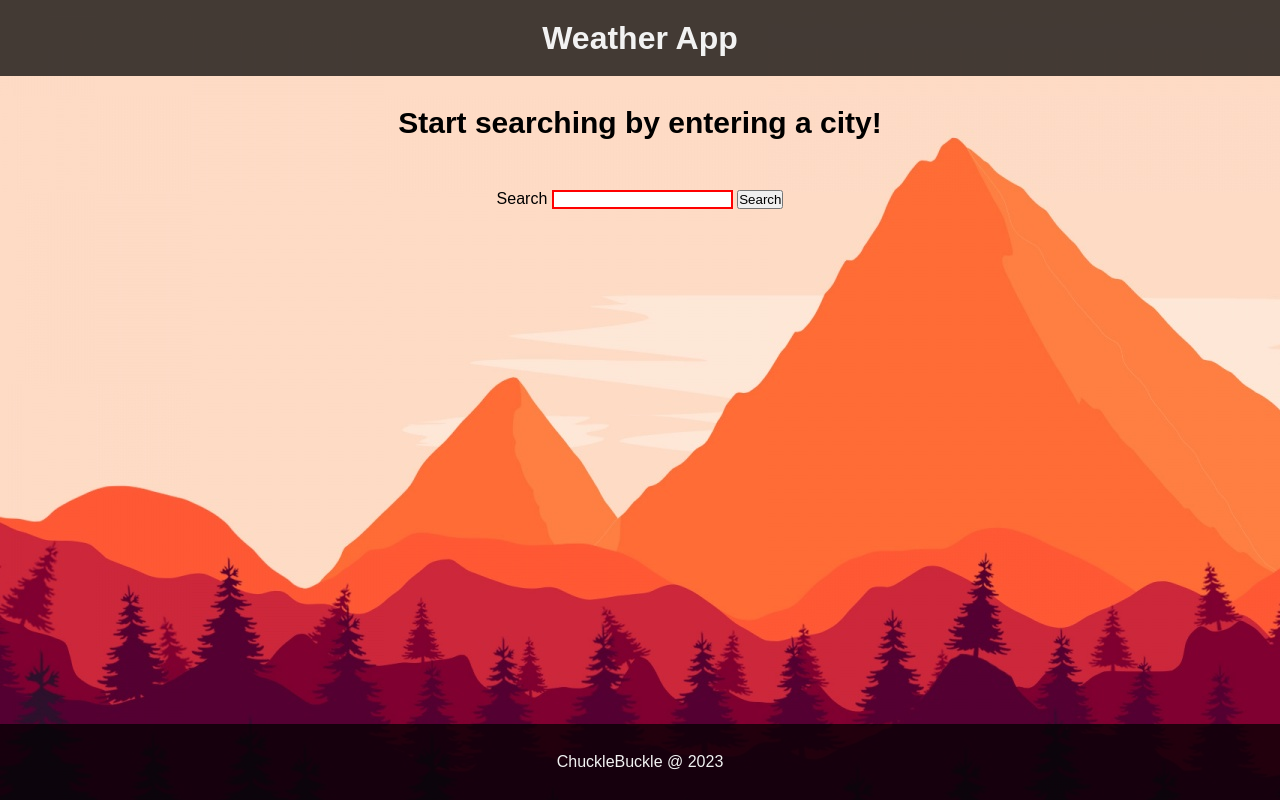
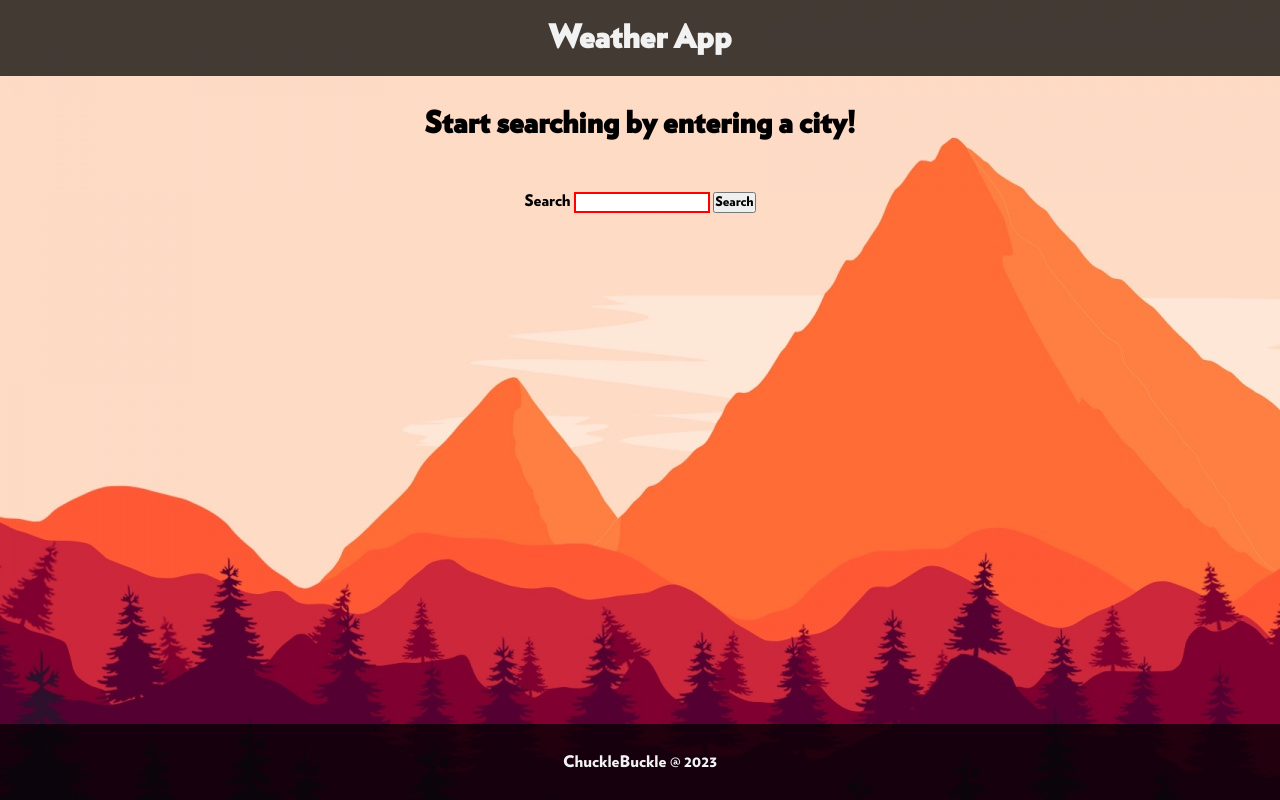
Before and after one commit to ChuckleBuckle11/weather-app, a website built with webpack: page dist/index.html in a window 1280 px wide. Built offline with nearby package versions, Linux system fonts and the light colour scheme; a web font is replaced by a local one.

Commit message:
small fixes

```diff
--- a/dist/index.html
+++ b/dist/index.html
@@ -11,6 +11,12 @@
   <link href="//db.onlinewebfonts.com/c/26ffd45d7739310d9dd0f8bf7c513625?family=Verlag+Black" rel="stylesheet"
     type="text/css" />
   <script src="main.js" defer></script>
+  <style>
+    @font-face {
+        font-family: "Verlag Black";
+        src: url("./dist/Verlag-Black.ttf");
+    }
+  </style>
 </head>
 
 <body>
```
Also changed, not shown: dist/Verlag-Black.ttf (added), 1 other file.
